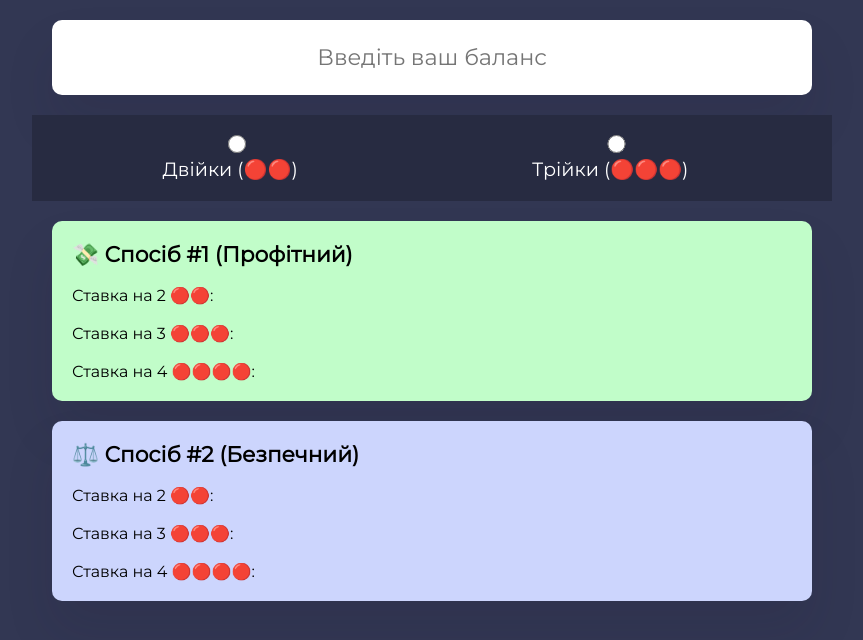
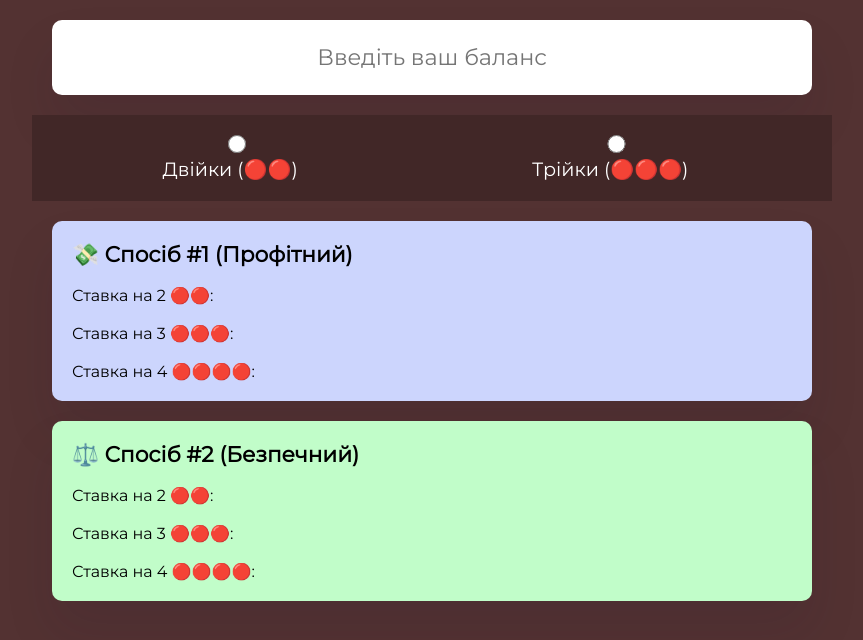
Before and after one commit to Kwellix/CSFAIL-Calculator, a PHP site: page / in a window 1280 px wide. Shown: the top 640 px of the page, without its empty margins (208-1071 px from the left). Run offline with PHP 8.4, Linux system fonts and the light colour scheme.

Commit message:
design remake (2.0 BOT style)

```diff
--- a/style.css
+++ b/style.css
@@ -6,7 +6,8 @@
 }
 
 body {
-    background-color: #323753;
+    /*background-color: #323753;*/
+    background-color: #533232;
 }
 
 main {
@@ -34,7 +35,8 @@ header {
     padding: 20px 20px 20px 20px;
     display: grid;
     place-items: center;
-    background-color: #272b41;
+    /*background-color: #272b41;*/
+    background-color: #412727;
 }
 
 .btn1 {
@@ -89,7 +91,8 @@ input[type = text] {
 .profitCard {
     padding: 20px 20px 20px 20px;
     border-radius: 10px;
-    background-color: #c1fdc9;
+    /*background-color: #c1fdc9;*/
+    background-color: #ccd5fd;
     box-shadow: 0 30px 50px rgba(30, 21, 49, 0.1);
     width: 100%;
 }
@@ -97,7 +100,8 @@ input[type = text] {
 .safeCard {
     padding: 20px 20px 20px 20px;
     border-radius: 10px;
-    background-color: #ccd5fd;
+    /*background-color: #ccd5fd;*/
+    background-color: #c1fdc9;
     box-shadow: 0 30px 50px rgba(30, 21, 49, 0.1);
     width: 100%;
 }
```
Also changed, not shown: favicon.ico.
